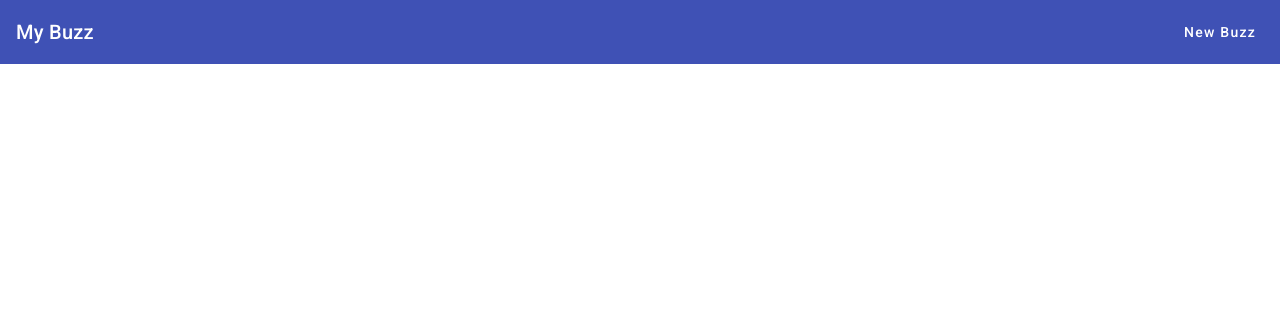
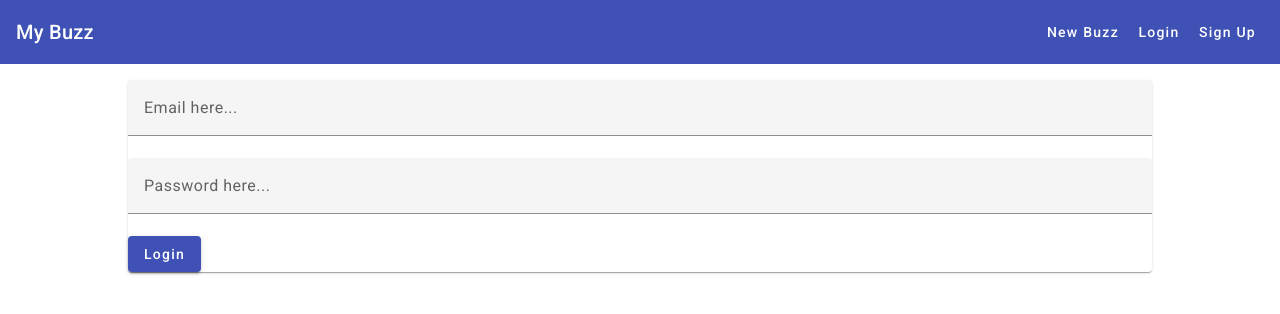
Before and after one commit to Zohaib-AA/BuzzLine, an Angular app: page /login in a window 1280 px wide. Before the commit this address led to /. Shown: the top 314 px of the page. Built offline with nearby package versions, Linux system fonts and the light colour scheme.

Commit message:
feat: added Login Form FE

```diff
--- a/src/app/app-routing.module.ts
+++ b/src/app/app-routing.module.ts
@@ -2,11 +2,14 @@ import { NgModule } from '@angular/core';
 import { RouterModule, Routes } from '@angular/router';
 import { PostListComponent } from './components/posts/post-list/post-list.component';
 import { PostCreateComponent } from './components/posts/post-create/post-create.component';
+import { LoginComponent } from './components/auth/login/login.component';
 
 const routes: Routes = [
   { path: '', component: PostListComponent },
   { path: 'create', component: PostCreateComponent },
-  { path: 'edit/:buzzId', component: PostCreateComponent }
+  { path: 'edit/:buzzId', component: PostCreateComponent },
+  { path: 'login', component: LoginComponent }
+
 ];
 
 @NgModule({
--- a/src/app/app.module.ts
+++ b/src/app/app.module.ts
@@ -16,13 +16,15 @@ import { MatProgressSpinnerModule } from '@angular/material/progress-spinner'
 import { FormsModule, ReactiveFormsModule } from '@angular/forms';
 import { HttpClientModule } from '@angular/common/http';
 import {MatPaginatorModule} from '@angular/material/paginator';
+import { LoginComponent } from './components/auth/login/login.component';
 
 @NgModule({
   declarations: [
     AppComponent,
     HeaderComponent,
     PostCreateComponent,
-    PostListComponent
+    PostListComponent,
+    LoginComponent
   ],
   imports: [
     BrowserModule,
--- /dev/null
+++ b/src/app/components/auth/login/login.component.html
@@ -0,0 +1,17 @@
+<mat-card>
+    <mat-spinner *ngIf="isLoading"></mat-spinner>
+    <form [formGroup]="loginForm" (ngSubmit)="onLogin(matForm)" #matForm="ngForm" *ngIf="!isLoading">
+        <mat-form-field>
+            <input matInput type="email" id="email" placeholder="Email here..." formControlName="email">
+            <mat-error *ngIf="isSubmit && validate['email'].invalid">Please add email</mat-error>
+        </mat-form-field>
+        <mat-form-field>
+            <input matInput id="password" placeholder="Password here..."
+                formControlName="password" type="password">
+            <mat-error *ngIf="isSubmit && validate['password'].invalid">Please Add Description</mat-error>
+        </mat-form-field>
+        <button type="submit" mat-raised-button color="primary" (click)="submitForm()">
+            Login
+        </button>
+    </form>
+</mat-card>
--- /dev/null
+++ b/src/app/components/auth/login/login.component.scss
@@ -0,0 +1,3 @@
+mat-form-field {
+    display: flex;
+}
--- /dev/null
+++ b/src/app/components/auth/login/login.component.ts
@@ -0,0 +1,38 @@
+import { Component } from '@angular/core';
+import { FormGroup, FormControl, Validators, FormGroupDirective } from '@angular/forms';
+
+@Component({
+  selector: 'app-login',
+  standalone: false,
+
+  templateUrl: './login.component.html',
+  styleUrl: './login.component.scss'
+})
+export class LoginComponent {
+  isLoading = false;
+  loginForm: FormGroup;
+  isSubmit = false;
+
+  constructor() {
+    this.loginForm = new FormGroup({
+      email: new FormControl('', [Validators.required]),
+      password: new FormControl('', [Validators.required])
+    })
+  }
+
+  onLogin(form: FormGroupDirective) {
+    if(this.loginForm.invalid){
+      return;
+    }
+    console.log(this.loginForm);
+  }
+
+  get validate(){
+    return this.loginForm.controls;
+  }
+
+  submitForm(){
+    this.isSubmit = true;
+  }
+
+}
--- a/src/app/components/header/header.component.html
+++ b/src/app/components/header/header.component.html
@@ -7,5 +7,11 @@
         <li>
             <a mat-button routerLink="/create" routerLinkActive="mat-accent">New Buzz</a>
         </li>
+        <li>
+            <a mat-button (click)="onClick(authMode.login)" routerLinkActive="mat-accent">Login</a>
+        </li>
+        <li>
+            <a mat-button (click)="onClick(authMode.signup)" routerLinkActive="mat-accent">Sign Up</a>
+        </li>
     </ul>
 </mat-toolbar>
--- a/src/app/components/header/header.component.scss
+++ b/src/app/components/header/header.component.scss
@@ -12,3 +12,7 @@ ul {
 .gap {
     flex: 1 1 auto;
 }
+
+ul {
+    display: flex;
+}
--- a/src/app/components/header/header.component.ts
+++ b/src/app/components/header/header.component.ts
@@ -1,4 +1,6 @@
 import { Component } from '@angular/core';
+import { Auth } from '../../interfaces&constants/key.constant';
+import { Router } from '@angular/router';
 
 @Component({
   selector: 'app-header',
@@ -9,4 +11,12 @@ import { Component } from '@angular/core';
 })
 export class HeaderComponent {
 
+  authMode = Auth;
+
+  constructor(public router: Router) { }
+
+  onClick(mode: string) {
+    this.router.navigate(['/login']);
+  }
+
 }
--- a/src/app/interfaces&constants/key.constant.ts
+++ b/src/app/interfaces&constants/key.constant.ts
@@ -2,3 +2,8 @@ export enum Mode {
     create = 'create',
     edit = 'edit'
 }
+
+export enum Auth {
+    login = 'login',
+    signup = 'signup'
+}
```
Also changed, not shown: 1 other file (tests, documents, lock files or other folders).
